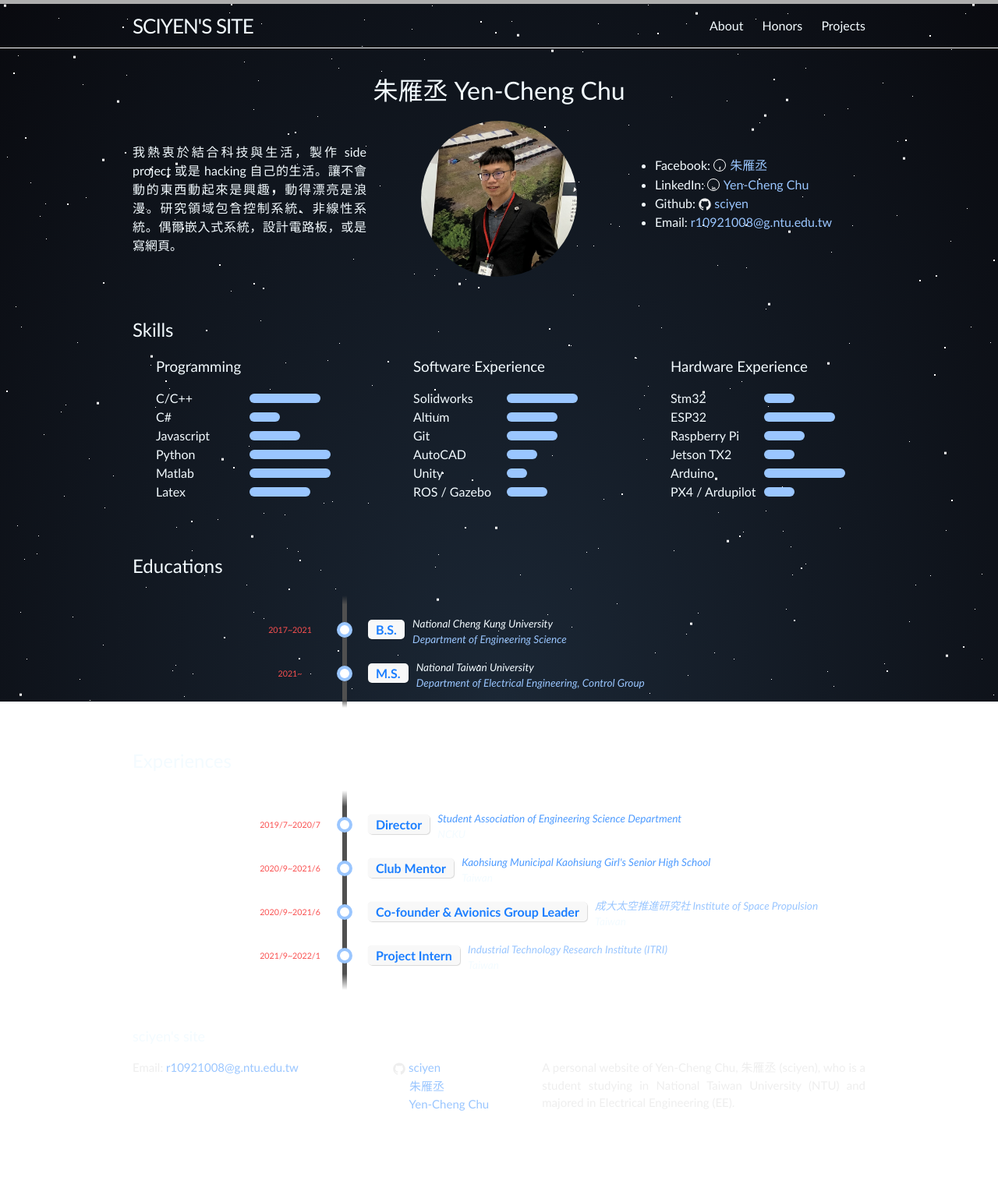
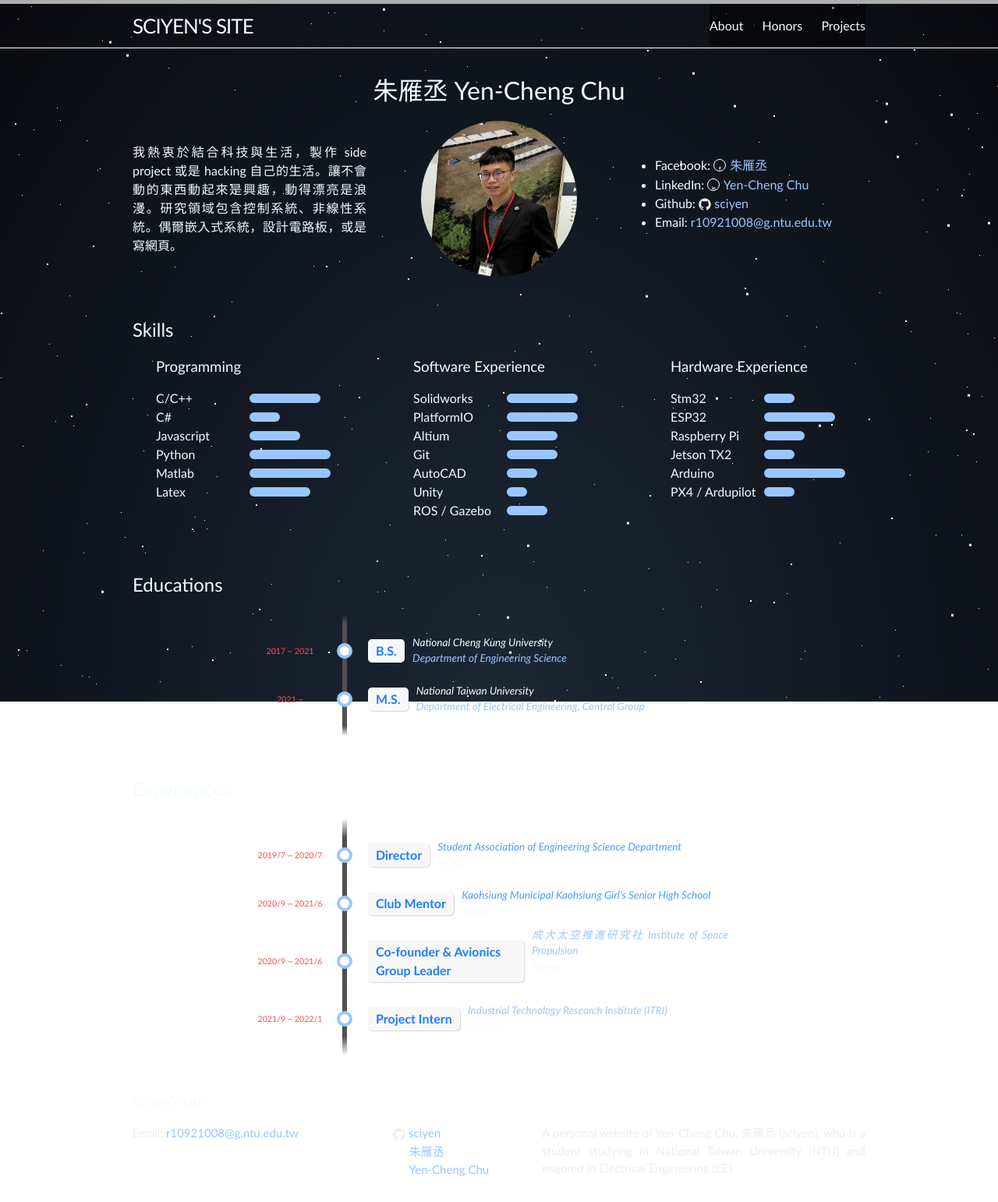
Before and after one commit to sciyen/sciyen.github.io, a Jekyll site: the page built from index.md, in a window 1280 px wide. Shown: the whole page at 78% size. Built offline with Jekyll 4.4.1, drawn with Linux system fonts in a browser that asks for light colours; before the commit the page ends 1458 px from its top, so only the background shows below that.

Commit message:
Fix flags overflow
1. fix overflow
2. adding space between date

```diff
--- a/_data/educations.yml
+++ b/_data/educations.yml
@@ -1,9 +1,9 @@
-- time: "2017~2021"
+- time: "2017 ~ 2021"
   degree: "B.S."
   university: "National Cheng Kung University"
   department: "Department of Engineering Science"
   url: "http://www.es.ncku.edu.tw/esncku/zh/"
-- time: "2021~"
+- time: "2021 ~"
   degree: "M.S."
   university: "National Taiwan University"
   department: "Department of Electrical Engineering, Control Group"
--- a/_data/skills.yml
+++ b/_data/skills.yml
@@ -15,6 +15,8 @@
 - name: "Software Experience"
   details:
     - name: "Solidworks"
+      rate: 70
+    - name: "PlatformIO"
       rate: 70
     - name: "Altium"
       rate: 50
--- a/_sass/_collections.scss
+++ b/_sass/_collections.scss
@@ -2,6 +2,7 @@
     h3 {
         margin-top: 30px;
         margin-bottom: 0;
+        width: 90%;
     }
 }
 
@@ -14,9 +15,12 @@
 
     div {
         display: inline-block;
-        width: 400px;
         margin: auto;
         text-align:justify;
+    }
+
+    > div {
+        width: 400px;
     }
 
     .flag {
@@ -84,8 +88,8 @@
 
 @media screen and (max-width: 730px) {
     .collection-item {
-        div {
-            width: 80%;
+        > div {
+            width: 90%;
         }
 
         img {
@@ -97,7 +101,7 @@
         }
 
         .link {
-            display: block;
+            display: inline-block;
         }
 
         .desc {
--- a/_sass/_vertical_timeline.scss
+++ b/_sass/_vertical_timeline.scss
@@ -48,8 +48,10 @@ $timeline-left: 20%;
     position: relative;
     left: $timeline-left;
     margin-left: 30px;
+    width: 70%;
 
     .flag {
+        display: inline-block;
         -webkit-box-shadow: 1px 1px 1px rgba(0,0,0,0.15), 0 0 1px rgba(0,0,0,0.15);
         -moz-box-shadow: 1px 1px 1px rgba(0,0,0,0.15), 0 0 1px rgba(0,0,0,0.15);
         box-shadow: 1px 1px 1px rgba(0,0,0,0.15), 0 0 1px rgba(0,0,0,0.15);
@@ -71,6 +73,7 @@ $timeline-left: 20%;
         border-right-color: rgb(248,248,248);
         border-width: 8px;
         pointer-events: none;
+        text-align: justify;
     }
 }
 
@@ -106,6 +109,7 @@ $timeline-left: 20%;
     display: inline-block;
 
     text-align: center;
+    max-width: 200px;
 }
 
 .flag {
@@ -187,7 +191,7 @@ $timeline-left: 20%;
         span {
             display: inline-block;
             padding-bottom: 10px;
-            width: 80%;
+            // width: 80%;
         }
     }
 }
@@ -224,7 +228,12 @@ $timeline-left: 20%;
 
         .time-wrapper {
             left: -80px;
-            width: 80%;
+            width: 50px;
+            text-align: center;
+        }
+
+        .flag-wrapper{
+            max-width: 300px;
         }
     }
 }
--- a/css/main.scss
+++ b/css/main.scss
@@ -140,3 +140,16 @@ h1{
         width: 250px;
     }
 }
+
+.trigger{
+    background-color: rgba($color: #000000, $alpha: 0.5);
+}
+
+@media screen and (max-width: 660px) {
+    .intro-block {
+        justify-content: center;
+        div {
+            width: 80%;
+        }
+    }
+}
```
Also changed, not shown: _data/experiences.yml (+4 -4 lines).
